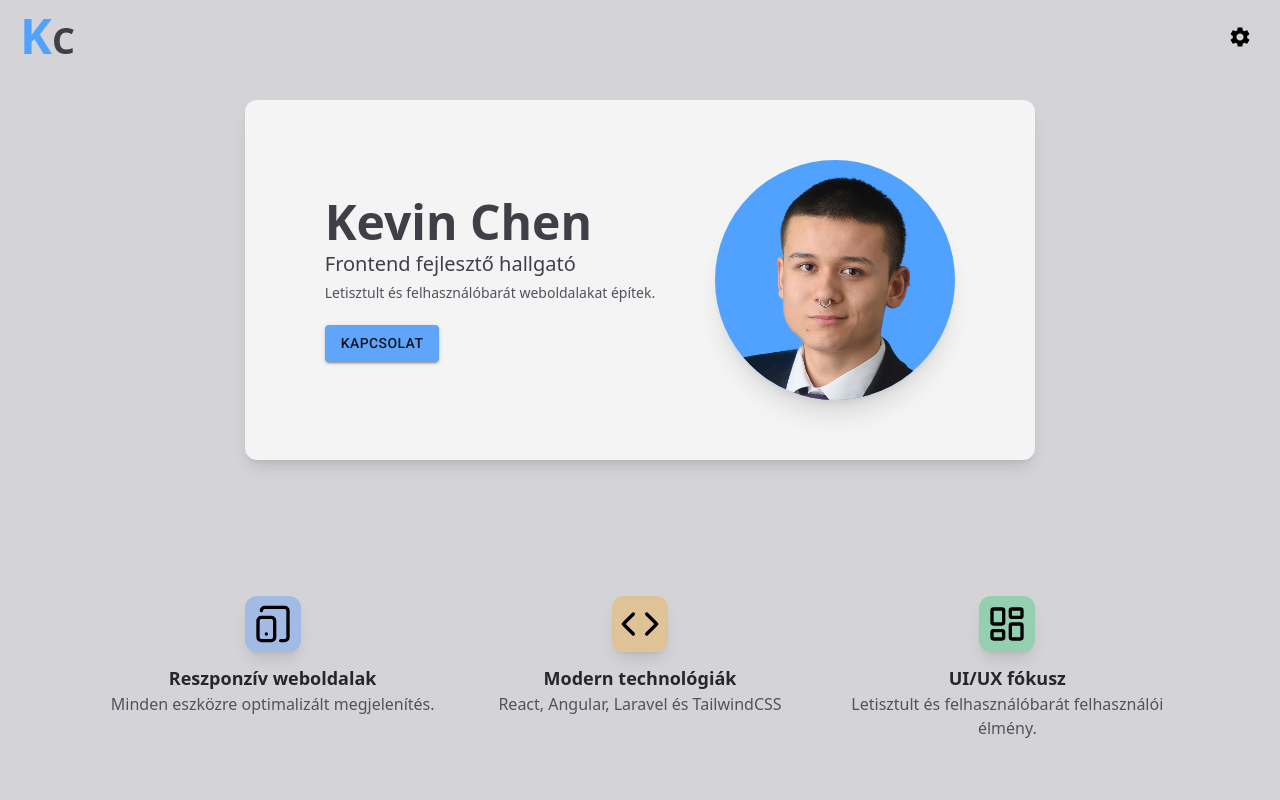
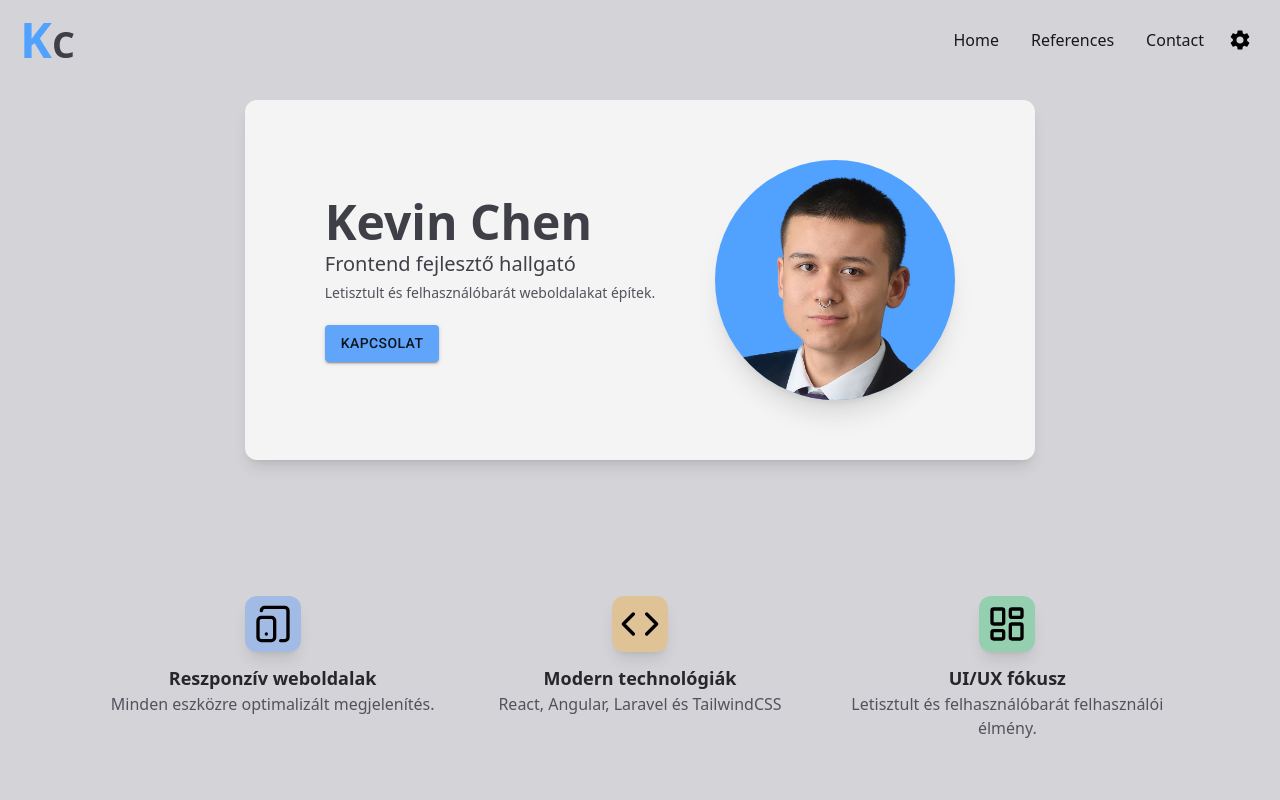
Before and after one commit to chencsi/chencsi.github.io, a React (Vite) app: page / in a window 1280 px wide. Shown: the top 800 px of the page. Built offline with nearby package versions, Linux system fonts and the light colour scheme.

Commit message:
use translation in nacigation

```diff
--- a/src/components/layout/Navigation.jsx
+++ b/src/components/layout/Navigation.jsx
@@ -9,6 +9,7 @@ import { Link } from "react-router-dom";
 import useUI from "../../hooks/useUI";
 import { useEffect } from "react";
 import { useState } from "react";
+import translations from "../../utils/translations";
 
 function Navigation() {
 	const [anchorEl, setAnchorEl] = React.useState(null);
@@ -18,6 +19,7 @@ function Navigation() {
 	const [isScrolled, setIsScrolled] = React.useState(false);
 	const { theme, toggleTheme, lang } = useUI();
 	const [isLoaded, setIsLoaded] = useState(false);
+	const content = translations[lang]?.layout?.nav;
 	let lastKnownPosition = 0;
 	let scrollTicking = false;
 
@@ -54,7 +56,7 @@ function Navigation() {
 					to={item.path}
 					className={`${isMobile ? "p-2" : "p-4"} hover:bg-blue-400 hover:text-zinc-900 transition-[background-color] duration-300`}
 				>
-					{item.title}
+					{content?.links?.[item.name] ?? item.name}
 				</Link>
 			));
 	};
@@ -64,7 +66,7 @@ function Navigation() {
 	};
 
 	useEffect(() => {
-		const timer = setTimeout(() => setIsLoaded(true), 100)
+		const timer = setTimeout(() => setIsLoaded(true), 100);
 	}, []);
 
 	return (
@@ -93,7 +95,12 @@ function Navigation() {
 			</div>
 			<div className="flex flex-row items-center sm:hidden">
 				<IconButton onClick={toggleDrawer(true)}>
-					<MenuIcon sx={{color: theme === "dark" ? "grey.100" : "grey.800", fontSize: "24pt" }} />
+					<MenuIcon
+						sx={{
+							color: theme === "dark" ? "grey.100" : "grey.800",
+							fontSize: "24pt",
+						}}
+					/>
 				</IconButton>
 				<Drawer
 					open={drawerOpen}
@@ -140,14 +147,14 @@ function Navigation() {
 				<div className="bg-zinc-100 py-3 pl-3 pr-5 select-none flex flex-col gap-3">
 					<FormControlLabel
 						control={<DarkModeSwitch checked={theme === "dark"} />}
-						label="Sötét mód"
+						label={content?.settings.darkmode}
 						labelPlacement="start"
 						sx={{ ml: "auto" }}
 						onClick={toggleTheme}
 					/>
 					<FormControlLabel
 						control={<LanguageSwitch defaultChecked />}
-						label="Nyelv"
+						label={content?.settings.language}
 						labelPlacement="start"
 						sx={{ ml: "auto" }}
 					/>
```
